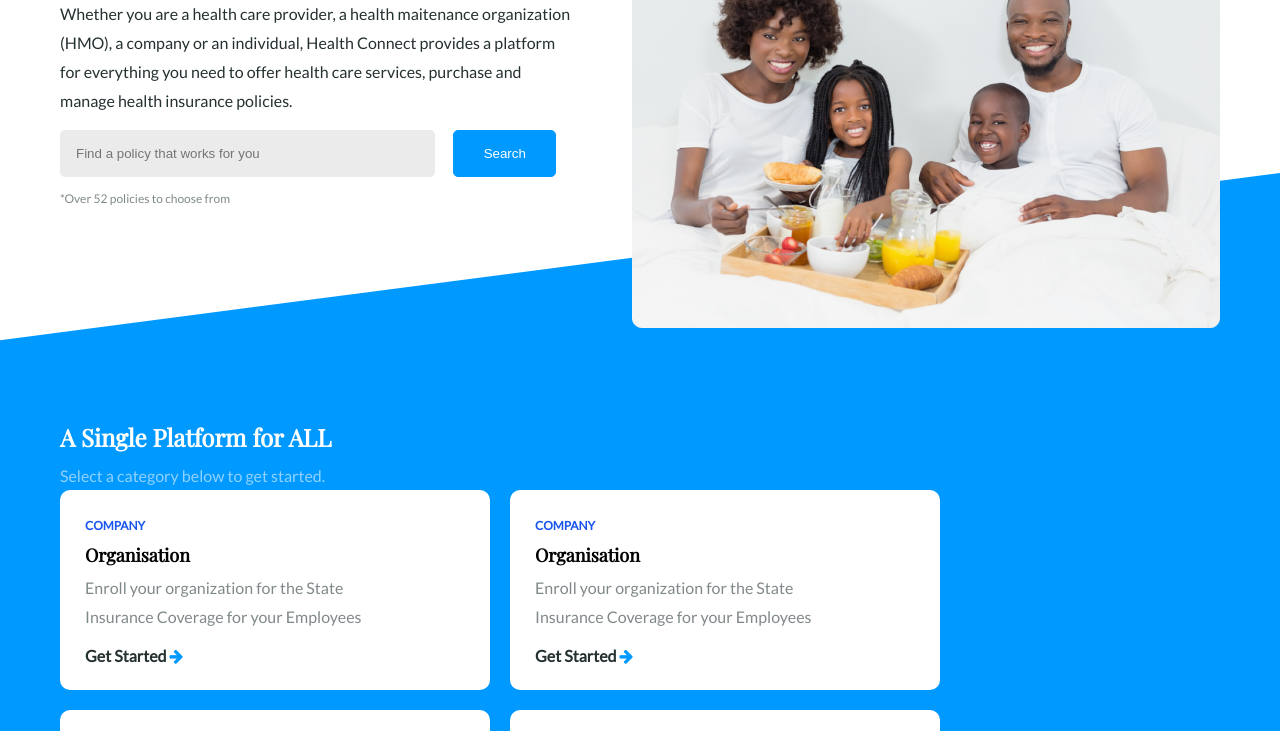
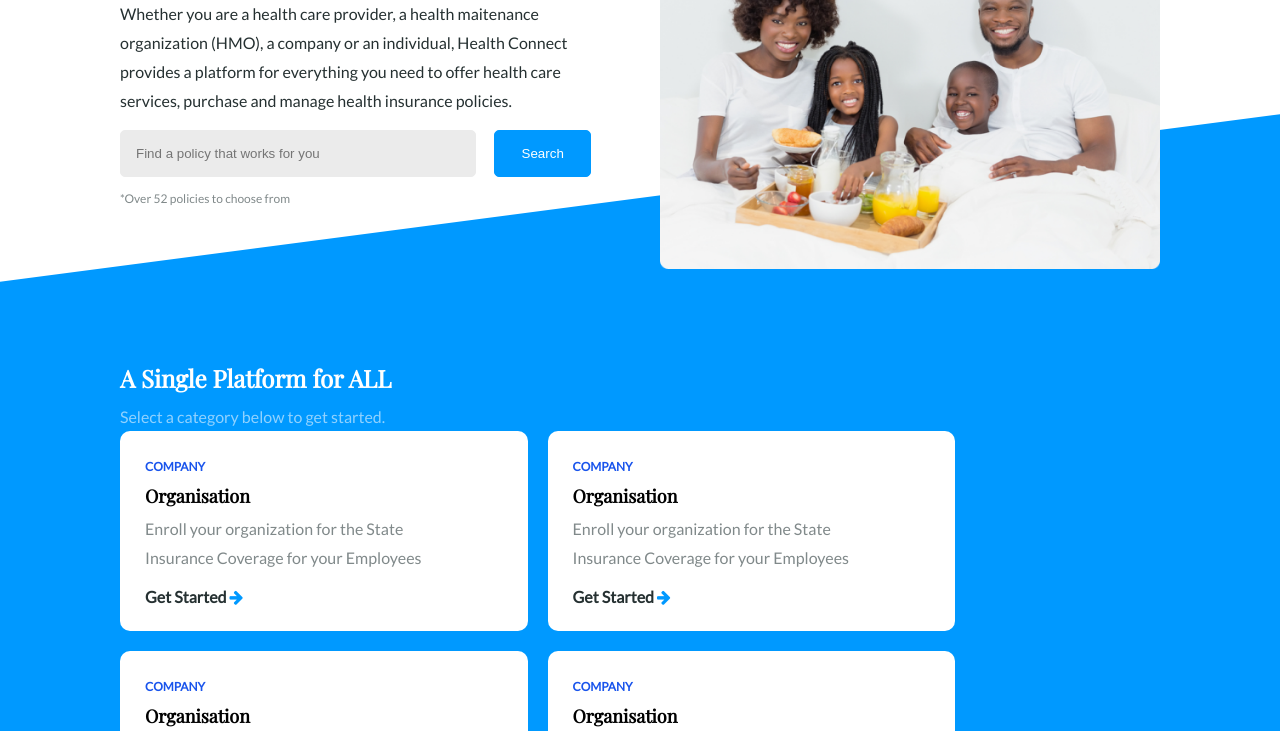
Before and after one commit to agoiopeyemi/ohis-project-master, a plain HTML site: page index.html in a window 1280 px wide. Shown: the part 167-898 px from the top of the page. Drawn offline with nearby package versions, Linux system fonts and the light colour scheme.

Commit message:
completed web and mobile

```diff
--- a/index.html
+++ b/index.html
@@ -12,7 +12,7 @@
 </head>
 <body>
     <div class="wrapper">
-        <div class="containerHeader">
+        <div class="containerHeaders">
             <div class="containerLogoNav">
               <div class="containerLogo">
 
@@ -29,26 +29,11 @@
 
             <div >
                 <div class="webHeaderContent">
-                    <!-- <div class="headerContent">
-                        <h1 class="headerContentHeading">Osun Health Solutions.</h1>
-                        <p class="headerContentDescription">Whether you are a health care provider, a health maitenance organization (HMO), a company or an individual,
-                            Health Connect provides a platform for everything you need to offer health care services, purchase and manage health insurance policies.</p>
 
-                        <div class="containerHeaderInput">
-                            <input type="text" class="headerInpute" placeholder="Find a policy that works for you" style="width: 60%">
-                            <button style="width: 18%" class="headerContentButton">search</button>
-                            <p class="headerInputAside">*Over 52 policies to choose from</p>
-                        </div>
-                        <div class="mobileContainerHeaderInput">
-                            <input type="text" class="headerInpute mobileHeaderInputSpace" style="width: 100%" style="height: 10%" placeholder="Find a policy that works for you">
-                            <button class="headerContentButton" style="width: 112%">search</button>
-
-                        </div>
-                    </div> -->
 
                     <div class="headerContents">
                         <h1 class="headerContentHeading">Osun Health Solutions.</h1>
-                        <p class="headerContentDescription">Whether you are a health care provider, a health maitenance organization (HMO), a company or an individual,
+                        <p class="headersContentDescription">Whether you are a health care provider, a health maitenance organization (HMO), a company or an individual,
                             Health Connect provides a platform for everything you need to offer health care services, purchase and manage health insurance policies.</p>
 
                         <div class="containerHeaderInput">
@@ -196,7 +181,7 @@
 
 
         <div class="wrapperFooter">
-            <div class="containerFooter">
+            <div class="containerFooters">
                   <div class="companyContact">
                       <h4 class="customerService">contact us</h4>
                       <div>+234 (0) 803 538 7527</div>
--- a/sass/_footer.scss
+++ b/sass/_footer.scss
@@ -1,10 +1,10 @@
 
-.containerFooter {
+.containerFooters {
     font-size: 12px;
     color: #E5E5E5;
     font-weight: bold;
     line-height: 14px;
-    padding: 40px 60px;
+    padding: 40px 80px;
 
     background: #282C38;
     font-family: 'Roboto', sans-serif;
--- a/sass/_headerContent.scss
+++ b/sass/_headerContent.scss
@@ -1,5 +1,5 @@
-.containerHeader {
-    padding: 25px 60px;
+.containerHeaders {
+    padding: 25px 120px;
 }
 .containerLogoNav {
     display: flex;
@@ -45,8 +45,9 @@
     line-height: 48px;
     font-family: 'Playfair Display', serif;
 }
-.headerContentDescription {
+.headersContentDescription {
     width: 90%;
+
     margin: 15px 0;
     font-size: 16px;
     color: #253031;
@@ -54,6 +55,10 @@
 }
 .headerImage {
     z-index: 3;
+    height: auto;
+    width: auto;
+    max-width: 500px;
+    max-height: 500px;
 }
 
 
--- a/sass/_sectionOne.scss
+++ b/sass/_sectionOne.scss
@@ -1,7 +1,7 @@
 .containerSectionOne {
     background: #0099FF;
     margin-top: -180px;
-    padding: 240px 20px 100px 60px;
+    padding: 240px 20px 100px 120px;
 
     clip-path: polygon(0 20%, 100% 0, 100% 100%, 0 100%);
 }
```
Also changed, not shown: css/app.css, 1 other file.
